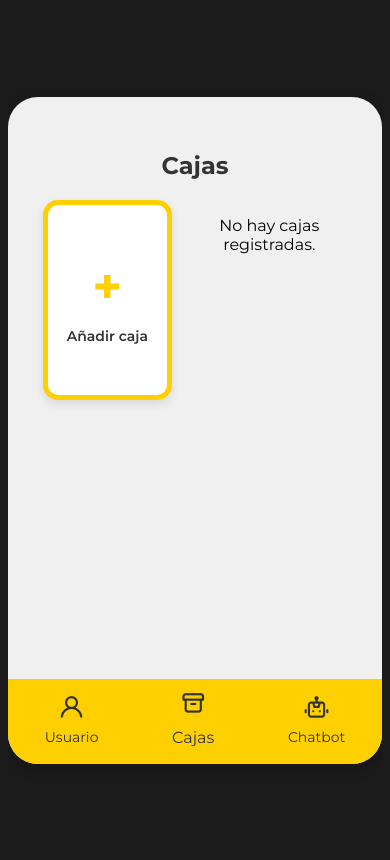
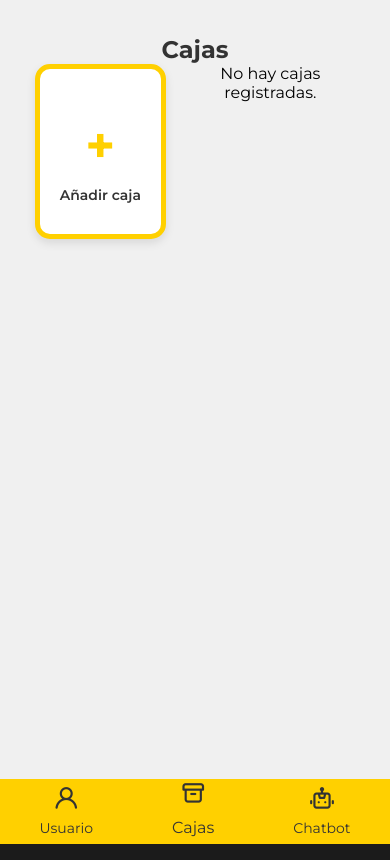
Before and after one commit to FraneloZumba/honeytechmovil, an Angular app: page /selector in a window 390 px wide. Built offline with nearby package versions, Linux system fonts and the light colour scheme.

Commit message:
diseño responsive

```diff
--- a/src/app/Views/addbox/addbox.component.css
+++ b/src/app/Views/addbox/addbox.component.css
@@ -1,8 +1,20 @@
 @import url('https://fonts.googleapis.com/css2?family=Montserrat:wght@400;600&display=swap');
 @import url('https://fonts.googleapis.com/css2?family=Montserrat:ital,wght@0,100..900;1,100..900&display=swap');
 
-*{
+* {
     font-family: "Montserrat", serif;
+    box-sizing: border-box;
+    margin: 0;
+    padding: 0;
+}
+
+html,
+body {
+    margin: 0;
+    padding: 0;
+    width: 100%;
+    height: 100%;
+    overflow: hidden;
 }
 
 :host {
@@ -15,11 +27,14 @@
 }
 
 .mobile-screen {
-    width: 375px;
-    height: 667px;
+    position: absolute;
+    top: 0;
+    left: 0;
+    width: 100vw;
+    height: 100vh;
     background-image: url(https://static.vecteezy.com/system/resources/previews/003/808/879/non_2x/yellow-orange-beehive-background-honeycomb-bees-hive-cells-pattern-bee-honey-shapes-geometric-seamless-texture-symbol-hexagon-hexagonal-raster-mosaic-cell-sign-or-icon-gradation-color-vector.jpg);
-    border-radius: 30px;
-    box-shadow: 0 4px 15px rgba(0, 0, 0, 0.2);
+    border-radius: 0;
+    box-shadow: none;
     overflow: hidden;
     display: flex;
     flex-direction: column;
@@ -32,7 +47,7 @@
     border: 2px solid white;
     border-radius: 2rem;
     box-shadow: 0 4px 15px rgba(0, 0, 0, 0.534);
-    width: 280px;
+    width: 320px;
     height: 450px;
     padding: 20px;
     animation: boom 0.6s ease-out forwards;
@@ -43,10 +58,12 @@
         transform: scale(0);
         opacity: 0;
     }
+
     50% {
         transform: scale(1.1);
         opacity: 1;
     }
+
     100% {
         transform: scale(1);
         opacity: 1;
@@ -72,6 +89,26 @@
     text-align: center;
 }
 
+.social-networks {
+    display: flex;
+    gap: 12px;
+    justify-content: center;
+    margin-bottom: 25px;
+}
+
+.social-networks i {
+    transition: background-color 0.3s ease, color 0.3s ease;
+    border: 1px solid #ffffff;
+    border-radius: 6px;
+    padding: 8px;
+    cursor: pointer;
+}
+
+.container-form span {
+    font-size: 12px;
+    margin-bottom: 15px;
+}
+
 .container-input {
     width: 100%;
     max-width: 300px;
@@ -85,7 +122,7 @@
     border-radius: 2rem;
 }
 
-.container-input input, .container-input textarea {
+.container-input input {
     border: none;
     outline: none;
     width: 75%;
@@ -93,8 +130,12 @@
     background-color: inherit;
 }
 
-.container-input textarea {
-    height: 100px; /* Ajuste para el área de texto */
+.container-form a {
+    color: black;
+    font-size: 14px;
+    margin-bottom: 20px;
+    margin-top: 5px;
+    text-align: center;
 }
 
 .container-btn {
@@ -106,7 +147,6 @@
 
 .button {
     transition: background-color 0.3s ease, color 0.3s ease;
-    width: 100%;
     width: 175px;
     height: 45px;
     font-size: 15px;
@@ -117,9 +157,31 @@
     background-color: #ffffff;
 }
 
-.error {
-    color: red;
-    font-size: 14px;
-    text-align: center;
-    margin-top: 10px;
+/* Media Queries para adaptar el mobile-screen a pantallas más grandes */
+@media (min-width: 480px) {
+    .mobile-screen {
+        width: 100vw;
+        height: 100vh;
+    }
 }
+
+@media (min-width: 600px) {
+    .mobile-screen {
+        width: 100vw;
+        height: 100vh;
+    }
+}
+
+@media (min-width: 768px) {
+    .mobile-screen {
+        width: 100vw;
+        height: 100vh;
+    }
+}
+
+@media (min-width: 1024px) {
+    .mobile-screen {
+        width: 100vw;
+        height: 100vh;
+    }
+}
--- a/src/app/Views/change-password/change-password.component.css
+++ b/src/app/Views/change-password/change-password.component.css
@@ -3,30 +3,49 @@
 
 * {
     font-family: "Montserrat", serif;
+    box-sizing: border-box;
 }
 
+html, body {
+    margin: 0;
+    padding: 0;
+    width: 100%;
+    height: 100%;
+    overflow: hidden; /* Elimina cualquier tipo de scroll */
+}
+
+
+html, body {
+    overflow-x: hidden;
+    overflow-y: hidden;
+}
+
+
+
 :host {
-    background-color: #1b1b1b;
     display: flex;
     justify-content: center;
     align-items: center;
-    height: 100vh;
+    height: 100%;
+    width: 100%;
     overflow: hidden;
-    /* Asegúrate de que el componente no permita scroll */
 }
 
+
+
+/*Formato de pantalla movil*/
 .mobile-screen {
-    width: 375px;
-    height: 667px;
-    /* Tamaño fijo para simular una pantalla móvil */
+    position: fixed; /* Lo hace fijo para que ocupe toda la pantalla */
+    top: 0;
+    left: 0;
+    width: 100vw; /* Ocupa todo el ancho de la pantalla */
+    height: 100vh; /* Ocupa todo el alto de la pantalla */
     background-color: #f0f0f0;
-    border-radius: 30px;
-    box-shadow: 0 4px 15px rgba(0, 0, 0, 0.2);
-    overflow: hidden;
-    /* Impide scroll dentro del contenedor */
+    border-radius: 0; /* Elimina bordes redondeados */
+    box-shadow: none; /* Elimina cualquier sombra */
     display: flex;
     flex-direction: column;
-    position: relative;
+    overflow: hidden; /* Elimina scroll */
 }
 
 /* Header */
--- a/src/app/Views/config/config.component.css
+++ b/src/app/Views/config/config.component.css
@@ -3,31 +3,49 @@
 
 * {
     font-family: "Montserrat", serif;
+    box-sizing: border-box;
 }
 
+html, body {
+    margin: 0;
+    padding: 0;
+    width: 100%;
+    height: 100%;
+    overflow: hidden; /* Elimina cualquier tipo de scroll */
+}
+
+
+html, body {
+    overflow-x: hidden;
+    overflow-y: hidden;
+}
+
+
+
 :host {
-    background-color: #1b1b1b;
     display: flex;
     justify-content: center;
     align-items: center;
-    height: 100vh;
+    height: 100%;
+    width: 100%;
     overflow: hidden;
-    /* Asegúrate de que el componente no permita scroll */
 }
+
+
 
 /*Formato de pantalla movil*/
 .mobile-screen {
-    width: 375px;
-    height: 667px;
-    /* Tamaño fijo para simular una pantalla móvil */
+    position: fixed; /* Lo hace fijo para que ocupe toda la pantalla */
+    top: 0;
+    left: 0;
+    width: 100vw; /* Ocupa todo el ancho de la pantalla */
+    height: 100vh; /* Ocupa todo el alto de la pantalla */
     background-color: #f0f0f0;
-    border-radius: 30px;
-    box-shadow: 0 4px 15px rgba(0, 0, 0, 0.2);
-    overflow: hidden;
-    /* Impide scroll dentro del contenedor */
+    border-radius: 0; /* Elimina bordes redondeados */
+    box-shadow: none; /* Elimina cualquier sombra */
     display: flex;
     flex-direction: column;
-    position: relative;
+    overflow: hidden; /* Elimina scroll */
 }
 
 /* Header */
--- a/src/app/Views/login/login.component.css
+++ b/src/app/Views/login/login.component.css
@@ -1,8 +1,20 @@
 @import url('https://fonts.googleapis.com/css2?family=Montserrat:wght@400;600&display=swap');
 @import url('https://fonts.googleapis.com/css2?family=Montserrat:ital,wght@0,100..900;1,100..900&display=swap');
 
-*{
+* {
     font-family: "Montserrat", serif;
+    box-sizing: border-box;
+    margin: 0;
+    padding: 0;
+}
+
+html,
+body {
+    margin: 0;
+    padding: 0;
+    width: 100%;
+    height: 100%;
+    overflow: hidden;
 }
 
 :host {
@@ -12,22 +24,22 @@
     align-items: center;
     height: 100vh;
     overflow: hidden;
-    /* Asegúrate de que el componente no permita scroll */
 }
 
 .mobile-screen {
-    width: 375px;
-    height: 667px;
-    /* Tamaño fijo para simular una pantalla móvil */
+    position: absolute;
+    top: 0;
+    left: 0;
+    width: 100vw;
+    height: 100vh;
     background-image: url(https://static.vecteezy.com/system/resources/previews/003/808/879/non_2x/yellow-orange-beehive-background-honeycomb-bees-hive-cells-pattern-bee-honey-shapes-geometric-seamless-texture-symbol-hexagon-hexagonal-raster-mosaic-cell-sign-or-icon-gradation-color-vector.jpg);
-    border-radius: 30px;
-    box-shadow: 0 4px 15px rgba(0, 0, 0, 0.2);
+    border-radius: 0;
+    box-shadow: none;
     overflow: hidden;
-    /* Impide scroll dentro del contenedor */
     display: flex;
     flex-direction: column;
-    justify-content: center; /* Centra verticalmente */
-    align-items: center; /* Centra horizontalmente */
+    justify-content: center;
+    align-items: center;
 }
 
 .container {
@@ -35,10 +47,10 @@
     border: 2px solid white;
     border-radius: 2rem;
     box-shadow: 0 4px 15px rgba(0, 0, 0, 0.534);
-    width: 280px; /* Aumenta el ancho */
-    height: 450px; /* Aumenta la altura */
-    padding: 20px; /* Añade un poco de espaciado interno */
-    animation: boom 0.6s ease-out forwards; /* Animación boom */
+    width: 320px;
+    height: 450px;
+    padding: 20px;
+    animation: boom 0.6s ease-out forwards;
 }
 
 @keyframes boom {
@@ -46,10 +58,12 @@
         transform: scale(0);
         opacity: 0;
     }
+
     50% {
         transform: scale(1.1);
         opacity: 1;
     }
+
     100% {
         transform: scale(1);
         opacity: 1;
@@ -70,7 +84,7 @@
 }
 
 .container-form h2 {
-    font-size: 27px; /* Ajuste del tamaño del texto */
+    font-size: 27px;
     margin-bottom: 20px;
     text-align: center;
 }
@@ -97,7 +111,7 @@
 
 .container-input {
     width: 100%;
-    max-width: 300px; /* Ajuste del ancho */
+    max-width: 300px;
     height: 40px;
     margin-bottom: 10px;
     display: flex;
@@ -126,15 +140,14 @@
 
 .container-btn {
     display: flex;
-    flex-direction: column; /* Botones en columna */
+    flex-direction: column;
     align-items: center;
-    gap: 10px; /* Espacio entre los botones */
+    gap: 10px;
 }
 
 .button {
     transition: background-color 0.3s ease, color 0.3s ease;
-    width: 100%;
-    width: 175px; /* Limita el ancho del botón */
+    width: 175px;
     height: 45px;
     font-size: 15px;
     border: none;
@@ -143,3 +156,157 @@
     margin-top: 10px;
     background-color: #ffffff;
 }
+
+/*pantalla de carga*/
+/* From Uiverse.io by boryanakrasteva */
+@-webkit-keyframes honeycomb {
+
+    0%,
+    20%,
+    80%,
+    100% {
+        opacity: 0;
+        -webkit-transform: scale(0);
+        transform: scale(0);
+    }
+
+    30%,
+    70% {
+        opacity: 1;
+        -webkit-transform: scale(1);
+        transform: scale(1);
+    }
+}
+
+@keyframes honeycomb {
+
+    0%,
+    20%,
+    80%,
+    100% {
+        opacity: 0;
+        -webkit-transform: scale(0);
+        transform: scale(0);
+    }
+
+    30%,
+    70% {
+        opacity: 1;
+        -webkit-transform: scale(1);
+        transform: scale(1);
+    }
+}
+
+.honeycomb {
+    height: 24px;
+    position: relative;
+    width: 24px;
+}
+
+.honeycomb div {
+    -webkit-animation: honeycomb 2.1s infinite backwards;
+    animation: honeycomb 2.1s infinite backwards;
+    background: #f3f3f3;
+    height: 12px;
+    margin-top: 6px;
+    position: absolute;
+    width: 24px;
+}
+
+.honeycomb div:after,
+.honeycomb div:before {
+    content: '';
+    border-left: 12px solid transparent;
+    border-right: 12px solid transparent;
+    position: absolute;
+    left: 0;
+    right: 0;
+}
+
+.honeycomb div:after {
+    top: -6px;
+    border-bottom: 6px solid #f3f3f3;
+}
+
+.honeycomb div:before {
+    bottom: -6px;
+    border-top: 6px solid #f3f3f3;
+}
+
+.honeycomb div:nth-child(1) {
+    -webkit-animation-delay: 0s;
+    animation-delay: 0s;
+    left: -28px;
+    top: 0;
+}
+
+.honeycomb div:nth-child(2) {
+    -webkit-animation-delay: 0.1s;
+    animation-delay: 0.1s;
+    left: -14px;
+    top: 22px;
+}
+
+.honeycomb div:nth-child(3) {
+    -webkit-animation-delay: 0.2s;
+    animation-delay: 0.2s;
+    left: 14px;
+    top: 22px;
+}
+
+.honeycomb div:nth-child(4) {
+    -webkit-animation-delay: 0.3s;
+    animation-delay: 0.3s;
+    left: 28px;
+    top: 0;
+}
+
+.honeycomb div:nth-child(5) {
+    -webkit-animation-delay: 0.4s;
+    animation-delay: 0.4s;
+    left: 14px;
+    top: -22px;
+}
+
+.honeycomb div:nth-child(6) {
+    -webkit-animation-delay: 0.5s;
+    animation-delay: 0.5s;
+    left: -14px;
+    top: -22px;
+}
+
+.honeycomb div:nth-child(7) {
+    -webkit-animation-delay: 0.6s;
+    animation-delay: 0.6s;
+    left: 0;
+    top: 0;
+}
+
+/* Media Queries para adaptar el mobile-screen a pantallas más grandes */
+@media (min-width: 480px) {
+    .mobile-screen {
+        width: 100vw;
+        height: 100vh;
+    }
+}
+
+@media (min-width: 600px) {
+    .mobile-screen {
+        width: 100vw;
+        height: 100vh;
+    }
+}
+
+@media (min-width: 768px) {
+    .mobile-screen {
+        width: 100vw;
+        height: 100vh;
+    }
+}
+
+@media (min-width: 1024px) {
+    .mobile-screen {
+        width: 100vw;
+        height: 100vh;
+    }
+}
--- a/src/app/Views/register/register.component.css
+++ b/src/app/Views/register/register.component.css
@@ -1,8 +1,19 @@
 @import url('https://fonts.googleapis.com/css2?family=Montserrat:wght@400;600&display=swap');
 @import url('https://fonts.googleapis.com/css2?family=Montserrat:ital,wght@0,100..900;1,100..900&display=swap');
 
-*{
+* {
     font-family: "Montserrat", serif;
+    box-sizing: border-box;
+    margin: 0;
+    padding: 0;
+}
+
+html, body {
+    margin: 0;
+    padding: 0;
+    width: 100%;
+    height: 100%;
+    overflow: hidden;
 }
 
 :host {
@@ -12,22 +23,22 @@
     align-items: center;
     height: 100vh;
     overflow: hidden;
-    /* Asegúrate de que el componente no permita scroll */
 }
 
 .mobile-screen {
-    width: 375px;
-    height: 667px;
-    /* Tamaño fijo para simular una pantalla móvil */
+    position: absolute;
+    top: 0;
+    left: 0;
+    width: 100vw;
+    height: 100vh;
     background-image: url(https://static.vecteezy.com/system/resources/previews/003/808/879/non_2x/yellow-orange-beehive-background-honeycomb-bees-hive-cells-pattern-bee-honey-shapes-geometric-seamless-texture-symbol-hexagon-hexagonal-raster-mosaic-cell-sign-or-icon-gradation-color-vector.jpg);
-    border-radius: 30px;
-    box-shadow: 0 4px 15px rgba(0, 0, 0, 0.2);
+    border-radius: 0;
+    box-shadow: none;
     overflow: hidden;
-    /* Impide scroll dentro del contenedor */
     display: flex;
     flex-direction: column;
-    justify-content: center; /* Centra verticalmente */
-    align-items: center; /* Centra horizontalmente */
+    justify-content: center;
+    align-items: center;
 }
 
 .container {
@@ -35,10 +46,10 @@
     border: 2px solid white;
     border-radius: 2rem;
     box-shadow: 0 4px 15px rgba(0, 0, 0, 0.534);
-    width: 280px; /* Aumenta el ancho */
-    height: 500px; /* Aumenta la altura */
-    padding: 20px; /* Añade un poco de espaciado interno */
-    animation: boom 0.6s ease-out forwards; /* Animación boom */
+    width: 320px;
+    height: 550px;
+    padding: 20px;
+    animation: boom 0.6s ease-out forwards;
 }
 
 @keyframes boom {
@@ -70,7 +81,7 @@
 }
 
 .container-form h2 {
-    font-size: 27px; /* Ajuste del tamaño del texto */
+    font-size: 27px;
     margin-bottom: 20px;
     text-align: center;
 }
@@ -97,7 +108,7 @@
 
 .container-input {
     width: 100%;
-    max-width: 300px; /* Ajuste del ancho */
+    max-width: 300px;
     height: 40px;
     margin-bottom: 10px;
     display: flex;
@@ -126,25 +137,170 @@
 
 .container-btn {
     display: flex;
-    flex-direction: column; /* Botones y texto en columna */
+    flex-direction: column;
     align-items: center;
-    gap: 15px; /* Espaciado uniforme */
-}
-
-.container-btn p {
-    margin: 0; /* Elimina márgenes adicionales */
-    font-size: 12px;
-    text-align: center;
+    gap: 10px;
 }
 
 .button {
     transition: background-color 0.3s ease, color 0.3s ease;
-    width: 175px; /* Limita el ancho del botón */
+    width: 175px;
     height: 45px;
     font-size: 15px;
     border: none;
     border-radius: 2rem;
     cursor: pointer;
+    margin-top: 10px;
     background-color: #ffffff;
-    margin-bottom:10px;
 }
+
+/*Pantalla de carga*/
+/* From Uiverse.io by boryanakrasteva */
+@-webkit-keyframes honeycomb {
+    0%,
+    20%,
+    80%,
+    100% {
+      opacity: 0;
+      -webkit-transform: scale(0);
+      transform: scale(0);
+    }
+
+    30%,
+    70% {
+      opacity: 1;
+      -webkit-transform: scale(1);
+      transform: scale(1);
+    }
+  }
+
+  @keyframes honeycomb {
+    0%,
+    20%,
+    80%,
+    100% {
+      opacity: 0;
+      -webkit-transform: scale(0);
+      transform: scale(0);
+    }
+
+    30%,
+    70% {
+      opacity: 1;
+      -webkit-transform: scale(1);
+      transform: scale(1);
+    }
+  }
+
+  .honeycomb {
+    height: 24px;
+    position: relative;
+    width: 24px;
+  }
+
+  .honeycomb div {
+    -webkit-animation: honeycomb 2.1s infinite backwards;
+    animation: honeycomb 2.1s infinite backwards;
+    background: #f3f3f3;
+    height: 12px;
+    margin-top: 6px;
+    position: absolute;
+    width: 24px;
+  }
+
+  .honeycomb div:after, .honeycomb div:before {
+    content: '';
+    border-left: 12px solid transparent;
+    border-right: 12px solid transparent;
+    position: absolute;
+    left: 0;
+    right: 0;
+  }
+
+  .honeycomb div:after {
+    top: -6px;
+    border-bottom: 6px solid #f3f3f3;
+  }
+
+  .honeycomb div:before {
+    bottom: -6px;
+    border-top: 6px solid #f3f3f3;
+  }
+
+  .honeycomb div:nth-child(1) {
+    -webkit-animation-delay: 0s;
+    animation-delay: 0s;
+    left: -28px;
+    top: 0;
+  }
+
+  .honeycomb div:nth-child(2) {
+    -webkit-animation-delay: 0.1s;
+    animation-delay: 0.1s;
+    left: -14px;
+    top: 22px;
+  }
+
+  .honeycomb div:nth-child(3) {
+    -webkit-animation-delay: 0.2s;
+    animation-delay: 0.2s;
+    left: 14px;
+    top: 22px;
+  }
+
+  .honeycomb div:nth-child(4) {
+    -webkit-animation-delay: 0.3s;
+    animation-delay: 0.3s;
+    left: 28px;
+    top: 0;
+  }
+
+  .honeycomb div:nth-child(5) {
+    -webkit-animation-delay: 0.4s;
+    animation-delay: 0.4s;
+    left: 14px;
+    top: -22px;
+  }
+
+  .honeycomb div:nth-child(6) {
+    -webkit-animation-delay: 0.5s;
+    animation-delay: 0.5s;
+    left: -14px;
+    top: -22px;
+  }
+
+  .honeycomb div:nth-child(7) {
+    -webkit-animation-delay: 0.6s;
+    animation-delay: 0.6s;
+    left: 0;
+    top: 0;
+  }
+
+/* Media Queries para adaptar el mobile-screen a pantallas más grandes */
+@media (min-width: 480px) {
+    .mobile-screen {
+        width: 100vw;
+        height: 100vh;
+    }
+}
+
+@media (min-width: 600px) {
+    .mobile-screen {
+        width: 100vw;
+        height: 100vh;
+    }
+}
+
+@media (min-width: 768px) {
+    .mobile-screen {
+        width: 100vw;
+        height: 100vh;
+    }
+}
+
+@media (min-width: 1024px) {
+    .mobile-screen {
+        width: 100vw;
+        height: 100vh;
+    }
+}
--- a/src/app/Views/selector/selector.component.css
+++ b/src/app/Views/selector/selector.component.css
@@ -1,12 +1,39 @@
 @import url('https://fonts.googleapis.com/css2?family=Montserrat:wght@400;600&display=swap');
 @import url('https://fonts.googleapis.com/css2?family=Montserrat:ital,wght@0,100..900;1,100..900&display=swap');
+
 
 * {
     font-family: "Montserrat", serif;
 }
 
-iframe{
-    border-radius: 2rem;
+/* Asegura que el contenedor principal ocupe todo el espacio disponible */
+.submain-content {
+    width: 100%;
+    height: calc(100% - 65px); /* Resta la altura del footerbar (65px) */
+    display: flex;
+    flex-direction: column;
+    align-items: center;
+    justify-content: flex-start; /* Alinea el contenido en la parte superior */
+    overflow: hidden; /* Evita el scroll */
+}
+
+/* Ajusta el contenedor del iframe para que ocupe todo el espacio */
+#chatbot-container {
+    width: 100%;
+    height: 100%; /* Ocupa todo el espacio disponible dentro de .submain-content */
+    display: flex;
+    justify-content: center;
+    align-items: center;
+    overflow: hidden; /* Evita el scroll */
+}
+
+/* Asegura que el iframe ocupe todo el espacio del contenedor */
+#chatbot-iframe {
+    width: 100%;
+    height: 100%; /* Ocupa todo el espacio disponible dentro de #chatbot-container */
+    border: none; /* Elimina el borde */
+    border-radius: 10px; /* Elimina bordes redondeados si es necesario */
+    object-fit: cover; /* Ajusta el contenido del iframe */
 }
 
 h2 {
@@ -30,29 +57,62 @@ h2 {
     animation: fade-slide 0.5s ease-out forwards;
 }
 
+/* Reseteo de márgenes y padding */
+html, body {
+    margin: 0;
+    padding: 0;
+    width: 100%;
+    height: 100%;
+    overflow: hidden; /* Elimina cualquier tipo de scroll */
+}
 
+/* El contenedor principal ocupará toda la pantalla */
 :host {
     display: flex;
     justify-content: center;
     align-items: center;
-    height: 100vh;
+    height: 100%;
+    width: 100%;
     overflow: hidden;
-    /* Asegúrate de que el componente no permita scroll */
 }
 
+/* Ajusta el mobile-screen para que ocupe toda la pantalla */
 .mobile-screen {
-    width: 375px;
-    height: 667px;
-    /* Tamaño fijo para simular una pantalla móvil */
+    position: fixed; /* Lo hace fijo para que ocupe toda la pantalla */
+    top: 0;
+    left: 0;
+    width: 100vw; /* Ocupa todo el ancho de la pantalla */
+    height: 100vh; /* Ocupa todo el alto de la pantalla */
     background-color: #f0f0f0;
-    border-radius: 30px;
-    box-shadow: 0 4px 15px rgba(0, 0, 0, 0.2);
-    overflow: hidden;
-    /* Impide scroll dentro del contenedor */
+    border-radius: 0; /* Elimina bordes redondeados */
+    box-shadow: none; /* Elimina cualquier sombra */
     display: flex;
     flex-direction: column;
-    position: relative;
+    overflow: hidden; /* Elimina scroll */
 }
+
+/* Asegúrate de que todo el contenido ocupe bien el espacio */
+.content, .main-content {
+    margin: 0;
+    padding: 0;
+    height: 100%; /* Toma toda la altura disponible */
+    width: 100%; /* Toma todo el ancho disponible */
+    overflow: hidden; /* Evita scroll */
+}
+
+/* Evita márgenes y padding adicionales */
+* {
+    margin: 0;
+    padding: 0;
+    box-sizing: border-box;
+}
+
+/* Reseteo para evitar desplazamiento */
+html, body {
+    height: 100%;
+    overflow: hidden;
+}
+
 
 .content {
     flex: 1;
@@ -269,8 +329,6 @@ h2 {
     text-align: center; /* Centra el texto debajo de cada tarjeta */
 }
 
-
-
 /* Tarjeta con espacio para imagen */
 .image-card .image-placeholder {
     width: 100px;
@@ -390,6 +448,7 @@ h2 {
   cursor: pointer;
   transition: background-color 0.3s ease;
 }
+
 /* Animación de fade-slide */
 @keyframes fade-slide {
     0% {
@@ -426,6 +485,7 @@ h2 {
     border-radius: 10px;
     object-fit: cover;  /* Asegura que el iframe se ajuste bien al contenedor */
 }
+
 /* Estilos para los mensajes del usuario */
 .user-message {
     background-color: #d9f7be;
@@ -434,14 +494,14 @@ h2 {
     padding: 10px;
     border-radius: 10px;
     max-width: 80%;
-  }
+}
 
-  /* Estilos para los mensajes del bot */
-  .bot-message {
+/* Estilos para los mensajes del bot */
+.bot-message {
     background-color: #e0e0e0;
     align-self: flex-start;
     margin: 5px;
     padding: 10px;
     border-radius: 10px;
     max-width: 80%;
-  }
+}
```
Also changed, not shown: src/app/Views/login/login.component.html (+10 -1 lines), src/app/Views/register/register.component.html (+9 -1 lines).
